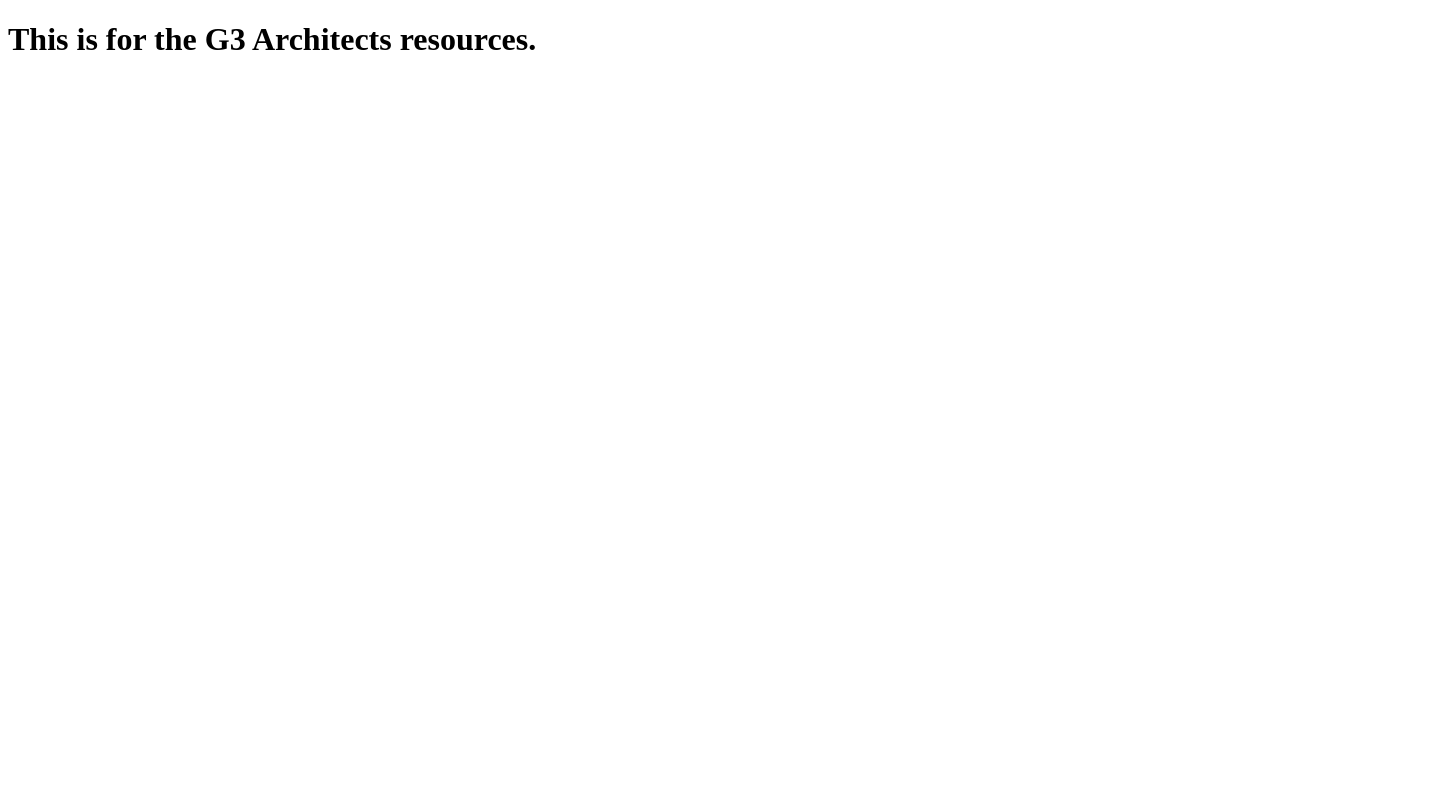
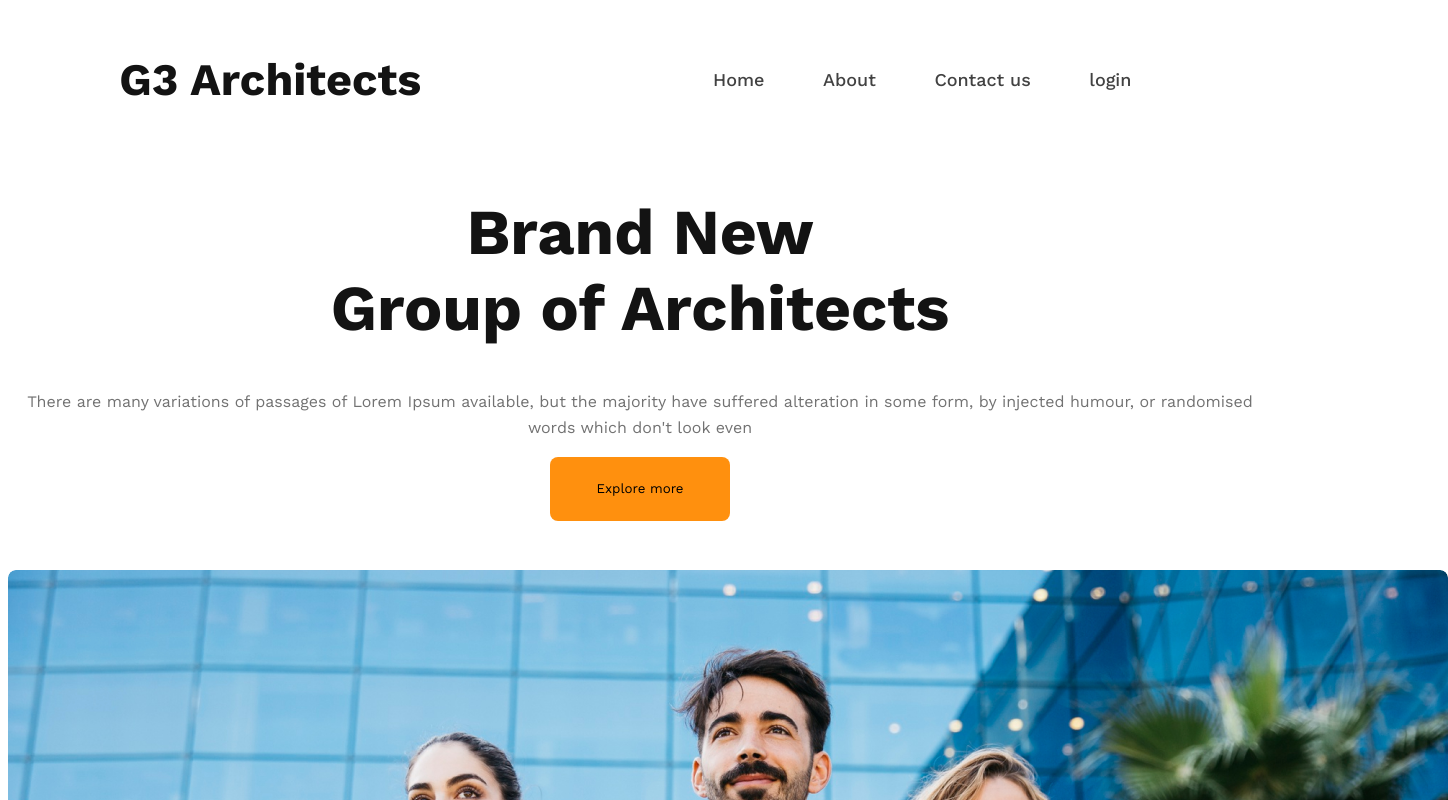
Before and after one commit to MuhammadAl-Amin/g3-architects-resources-practice, a plain HTML site: page index.html in a window 1280 px wide. Shown: the top 800 px of the page, 1448 px wide, since content can reach past the window. Drawn offline with nearby package versions, Linux system fonts and the light colour scheme.

Commit message:
team and header section done

```diff
--- a/index.html
+++ b/index.html
@@ -4,10 +4,44 @@
     <meta charset="UTF-8">
     <meta name="viewport" content="width=device-width, initial-scale=1.0">
     <title>G3 Architects resources</title>
+    <link rel="stylesheet" href="style/architects.css">
 </head>
 <body>
-    <h1>
-        This is for the G3 Architects resources.
-    </h1>
+    <header>
+        <nav>
+            <h3>G3 Architects</h3>
+            <ul>
+                <li><a href="">Home</a></li>
+                <li><a href="">About</a></li>
+                <li><a href="">Contact us</a></li>
+                <li><a href="">login</a></li>
+            </ul>
+        </nav>
+        <div class="header-container">
+            <div class="header-description">
+                <h1 class="header-title">Brand New <br> Group of Architects</h1>
+                <p class="info">There are many variations of passages of Lorem Ipsum available, but the majority have suffered alteration in some form, by injected humour, or randomised words which don't look even</p>
+                <button class="primary-button">Explore more</button>
+                <img src="/images/banner.png" alt="">
+            </div>
+        </div>
+    </header>
+    <main>
+        <section>
+            <div class="team-container">
+                <div class="team-img">
+                    <img src="/images/team1.png" alt="">
+                    <img src="/images/team2.png" alt="">
+                    <img src="/images/team3.png" alt="">
+                    <img src="/images/team4.png" alt="">
+                </div>
+                <div class="team-description">
+                    <h2 class="team-title"><span class="quick-list">Quick list</span> of our Features</h2>
+                    <p class="info">There are many variations of passages of Lorem Ipsum available, but the majority have suffered alteration in some form, by injected humour, or randomised words which don't look even</p>
+                    <button class="primary-button">Explore more</button>
+                </div>
+            </div>
+        </section>
+    </main>
 </body>
 </html>
--- /dev/null
+++ b/style/architects.css
@@ -0,0 +1,119 @@
+/* Google font link */
+
+  @import url('https://fonts.googleapis.com/css2?family=Inter&family=Merriweather&family=Work+Sans:wght@400;500;600;700&display=swap');
+
+
+*{
+    font-family: 'Work Sans', sans-serif;
+}
+
+/* Sheared style */
+.primary-button{
+    width: 11.25rem;
+    height: 4rem;
+    border-radius: 0.5rem;
+    border: 0;
+    background: #FF900E;
+    margin-bottom: 3.1rem;
+}
+
+.info{
+    color:#727272;
+    text-align: center;
+    font-family: Work Sans;
+    font-size: 1rem;
+    font-weight: 400;
+    line-height: 1.625rem;
+}
+
+----------------------------------
+header{
+    width: 100%;
+    background: rgba(255, 144, 14, 0.10);
+}
+
+nav{
+    display: flex;
+    justify-content: space-around;
+}
+
+nav h3{
+    color:#131313;
+    font-family: Work Sans;
+    font-size: 2.8125rem;
+    font-weight: 700;
+}
+
+nav ul{
+    width: 29.8125rem;
+    display: flex;
+    justify-content: space-around;
+    align-items: center;
+
+}
+
+nav li{
+    list-style: none;
+
+}
+
+nav li a{
+    text-decoration: none;
+    color:#424242;
+    text-align: center;
+    font-family: Work Sans;
+    font-size: 1.125rem;
+    font-weight: 500;
+}
+
+.header-description{
+    text-align: center;
+}
+
+.header-description h1{
+    color:#131313;
+    text-align: center;
+    font-family: Work Sans;
+    font-size: 4rem;
+    font-weight: 700;
+}
+
+
+.header-description img{
+    width: 90rem;
+    height: 43.75rem;
+    border-radius: 0.5rem;
+}
+
+.team-container{
+    display: flex;
+    justify-content: space-around;
+    align-items: center;
+}
+
+.team-img{
+    display: grid;
+    grid-template-columns: repeat(2, 1fr);
+    gap: 1.5rem;
+
+}
+
+.team-description{
+    width: 35rem;
+    height: 100%;
+    background: #FFF;
+}
+/* media query */
+
+@media screen and (max-width: 576px) {
+    nav ul{
+        display: flex;
+        flex-direction: column;
+    }
+
+    .header-description img{
+        width: 100%;
+        height: 100%;
+        border-radius: 0.5rem;
+    }
+}
```
Also changed, not shown: style/style.css (deleted).
